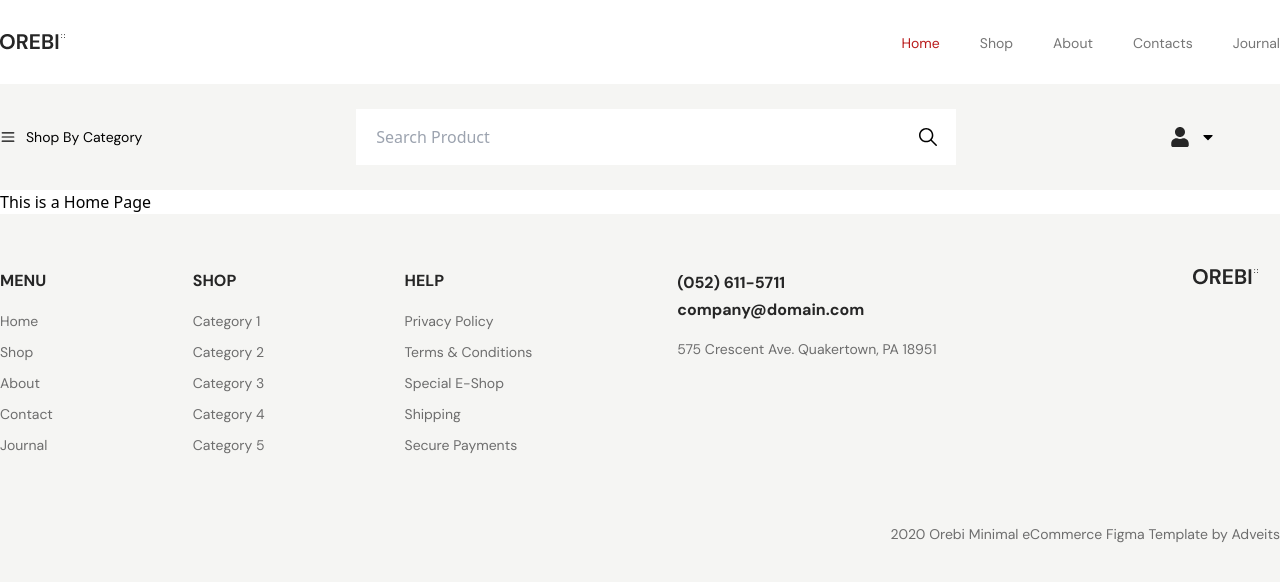
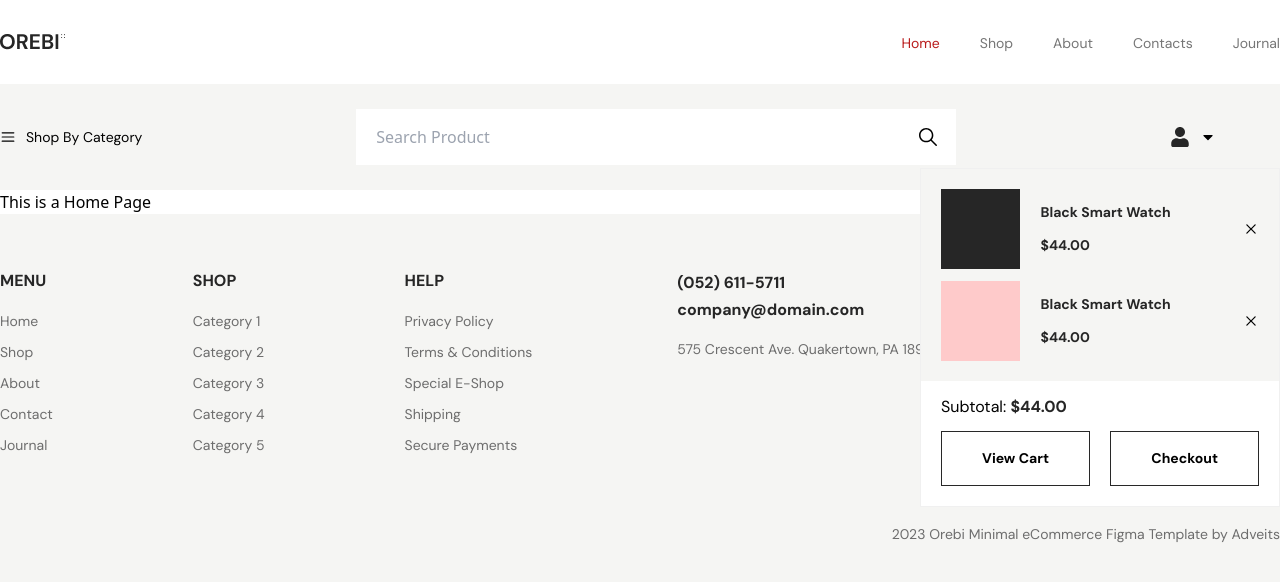
Before and after one commit to Nabab-Sharif/React-Project-5-Ecommerce-Orebi, a React (Vite) app: page / in a window 1280 px wide. Both pictures are taken after a click on the element 1268 px from the left and 137 px from the top of the page. Shown: the top 582 px of the page. Built offline with nearby package versions, Linux system fonts and the light colour scheme; some icons are missing.

Commit message:
Cart part done

```diff
--- /dev/null
+++ b/src/components/Cart.jsx
@@ -0,0 +1,69 @@
+import { RxCross2 } from "react-icons/rx";
+
+
+const Cart = () => {
+  return (
+    <>
+      <div className="absolute right-0 mt-4 w-[360px] border-[1px] border-[#F0F0F0]">
+
+
+        <div className="p-5 bg-[#F5F5F3] flex flex-col gap-y-3">
+
+          {/* items start here */}
+          <div className='flex gap-x-5'>
+            <div className="h-20 w-20 bg-[#262626]">
+
+            </div>
+
+            <div className="flex justify-between items-center w-[220px]">
+              <div className="flex flex-col gap-y-3">
+                <h4 className="font-dm font-bold text-[14px] text-[#262626] leading-normal capitalize">Black smart watch</h4>
+                <span className="font-dm font-bold text-[14px] text-[#262626] leading-normal">$44.00</span>
+              </div>
+
+              <div className=" cursor-pointer ">
+                <RxCross2 />
+              </div>
+            </div>
+          </div>
+          {/* items end here */}
+
+          {/* items start here */}
+          <div className='flex gap-x-5'>
+            <div className="h-20 w-20 bg-red-200">
+
+            </div>
+
+            <div className="flex justify-between items-center w-[220px]">
+              <div className="flex flex-col gap-y-3">
+                <h4 className="font-dm font-bold text-[14px] text-[#262626] leading-normal capitalize">Black smart watch</h4>
+                <span className="font-dm font-bold text-[14px] text-[#262626] leading-normal">$44.00</span>
+              </div>
+
+              <div className=" cursor-pointer ">
+                <RxCross2 />
+              </div>
+            </div>
+
+          </div>
+          {/* items end here */}
+
+        </div>
+
+
+        {/* button here */}
+        <div className="bg-white px-5 pt-[14px] pb-5">
+          <h4 className="font-dm text-base leading-[23px] font-normal">Subtotal: <span className="font-bold text-[#262626]">$44.00</span> </h4>
+
+          <div className="mt-[13px] flex justify-between ">
+            <a className=" inline-block py-4 px-10 border-[1px] border-[#282828] text-black text-[14px] font-dm font-bold capitalize transition-all duration-300 hover:bg-black hover:text-white " href="#">view cart</a>
+            <a className=" inline-block py-4 px-10 border-[1px] border-[#282828] text-black text-[14px] font-dm font-bold capitalize transition-all duration-300 hover:bg-black hover:text-white " href="#">checkout</a>
+          </div>
+        </div>
+
+      </div>
+    </>
+  )
+}
+
+export default Cart
--- a/src/components/layouts/Footer.jsx
+++ b/src/components/layouts/Footer.jsx
@@ -150,14 +150,14 @@ const Footer = () => {
 
           {/* copy right part */}
           <div className='flex justify-between mt-[65px]'>
-            <div className='flex gap-x-[26px] '>
+            <div className='flex gap-x-[26px] cursor-pointer '>
               <FaFacebookF className='text-[#262626] text-[16px]' />
               <FaLinkedinIn className='text-[#262626] text-[16px]' />
               <FaInstagram className='text-[#262626] text-[16px]' />
             </div>
 
             <div>
-              <p className='font-dm text-[#6D6D6D] text-[14px] font-normal leading-6 not-italic'>2020 Orebi Minimal eCommerce Figma Template by Adveits</p>
+              <p className='font-dm text-[#6D6D6D] text-[14px] font-normal leading-6 not-italic cursor-pointer'>2023 Orebi Minimal eCommerce Figma Template by Adveits</p>
             </div>
           </div>
 
--- a/src/components/layouts/SearchBar.jsx
+++ b/src/components/layouts/SearchBar.jsx
@@ -3,10 +3,37 @@ import { IoIosSearch } from "react-icons/io";
 import { FaUser } from "react-icons/fa";
 import { FaCartPlus } from "react-icons/fa6";
 import { FaCaretDown } from "react-icons/fa";
+import Cart from "../Cart";
+import { useEffect, useRef, useState } from "react";
 
 
 
 const SearchBar = () => {
+
+  let [showCart, setShowCart] = useState(false);
+
+  let cartref = useRef();
+
+  useEffect(() => {
+    document.body.addEventListener('click', (e) => {
+
+      if (cartref.current.contains(e.target)) {
+        setShowCart(true);
+      } else {
+        setShowCart(false)
+      }
+    })
+  }, []);
+
+  // let handleCart = () => {
+  //   if (showCart) {
+  //     setShowCart(false);
+  //   } else {
+  //     setShowCart(true);
+  //   }
+  // }
+
+
   return (
     <>
       <div className="bg-[#F5F5F3] py-[25px]">
@@ -14,11 +41,13 @@ const SearchBar = () => {
 
           <div className="flex justify-between">
 
+            {/* left part */}
             <div className="flex gap-x-[10px] items-center cursor-pointer ">
               <HiMiniBars3 />
               <span className="font-dm text-[14px] capitalize font-normal">shop by category</span>
             </div>
 
+            {/* middle part */}
             <div className="w-[600px] relative">
               <search>
                 <input className="py-4 px-5 w-full pr-10" placeholder="Search Product" />
@@ -26,6 +55,7 @@ const SearchBar = () => {
               <IoIosSearch className="absolute right-4 top-[50%] translate-y-[-50%] text-2xl" />
             </div>
 
+            {/* right part */}
             <div className="flex items-center gap-x-10">
 
               <div className="flex items-center gap-x-[10px] cursor-pointer">
@@ -33,8 +63,11 @@ const SearchBar = () => {
                 <FaCaretDown />
               </div>
 
-              <div className="cursor-pointer">
-                <FaCartPlus className="text-2xl text-[#262626]" />
+              <div ref={cartref} className="cursor-pointer relative">
+                <FaCartPlus onClick={() => setShowCart(!showCart)} className="text-2xl text-[#262626]" />
+                {
+                  showCart && <Cart />
+                }
               </div>
 
             </div>
```
